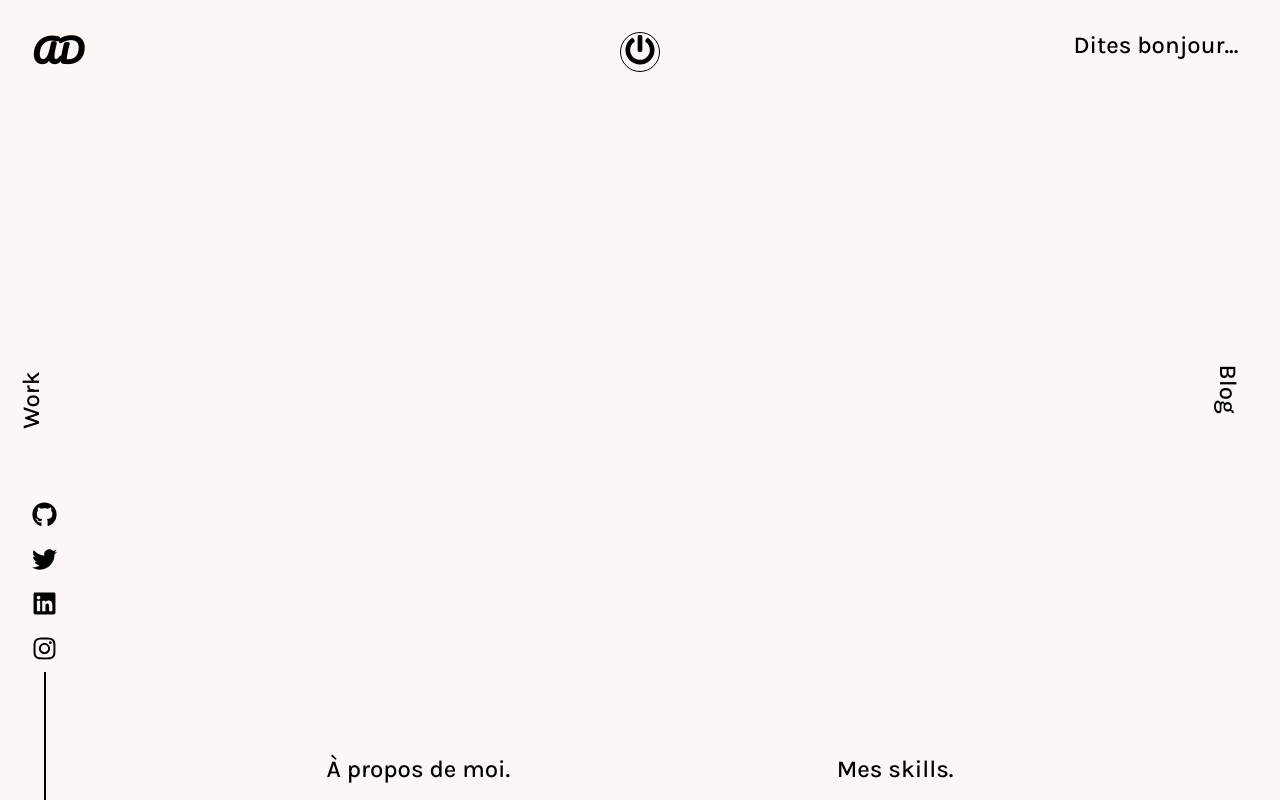
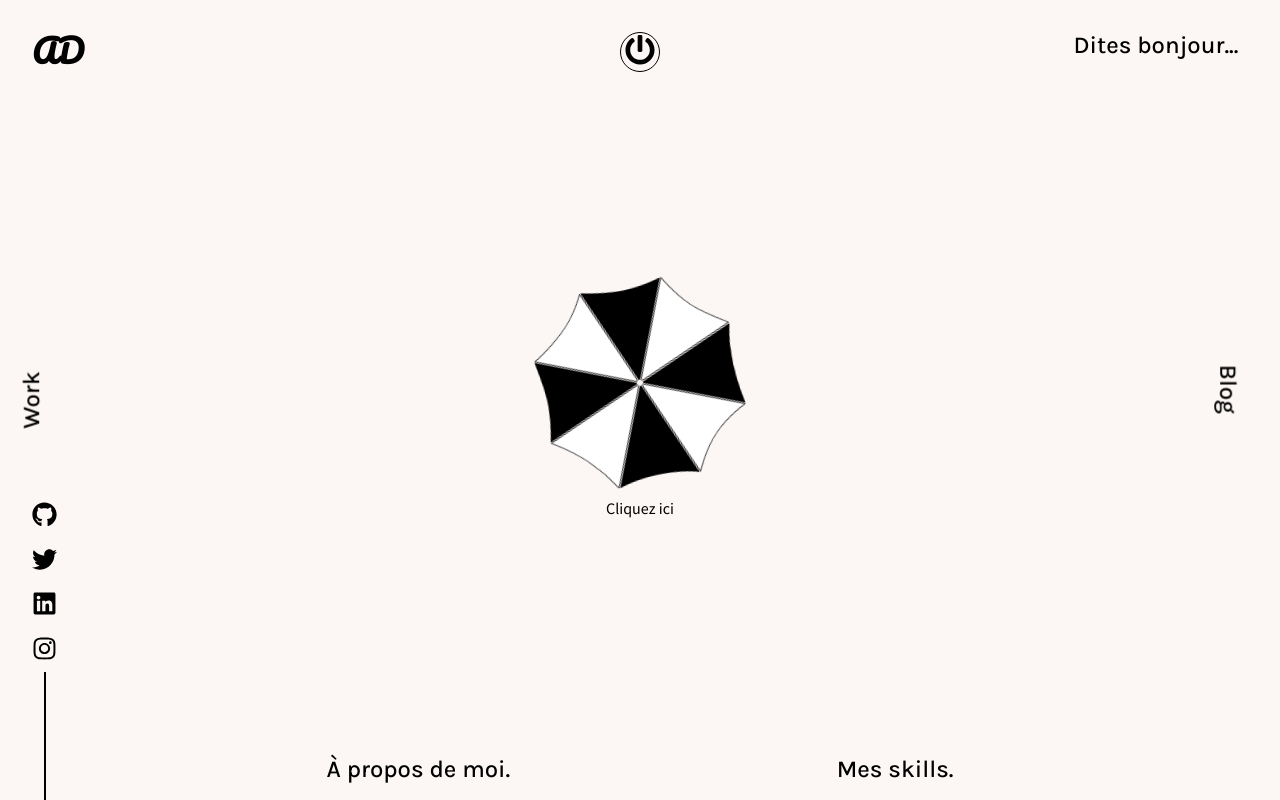
Before and after one commit to adrien-dubois/portfolio-pro, a React (Create React App) app: page / in a window 1280 px wide. Built offline with nearby package versions, Linux system fonts and the light colour scheme.

Commit message:
[WIP]Page components & CSS

```diff
--- a/src/components/AllSvgs.js
+++ b/src/components/AllSvgs.js
@@ -95,65 +95,36 @@ export const PowerBtn = (props) => {
       )
   }
 
-  export const YinYang = (props) => {
+  export const Umbrella = (props) => {
       return (
         <svg
           id="Calque_1"
           data-name="Calque 1"
           xmlns="http://www.w3.org/2000/svg"
-          xmlnsXlink="http://www.w3.org/1999/xlink"
-          viewBox="0 0 472.36 628.07"
+          viewBox="0 0 472.4 472.35"
           {...props}
         >
           <defs>
-            <clipPath id="clip-path" transform="translate(-113.64 -43.93)">
-              <path
-                fill={props.fill}
-                d="M407.24 672h700v700h-700z"
-              />
-            </clipPath>
-            <symbol id="c" data-name="c" viewBox="0 0 12.38 19.66">
-              <path d="M7.33 19.66v-4.35h5.05v-3.5H7.33v-6.5a1.86 1.86 0 0 1 .42-1.43 2.57 2.57 0 0 1 1.67-.38h2.52V0H7.75C5.81 0 4.44.4 3.62 1.2s-1.2 2.18-1.2 4.11v6.5H0v3.5h2.42v4.35Z" />
-            </symbol>
             <style>
-              {".cls-2{fill:#fff;stroke:#000;stroke-miterlimit:10;stroke-width:2px}"}
+              {".cls-1{fill:#fff;stroke:#000;stroke-miterlimit:10;stroke-width:2px}"}
             </style>
           </defs>
           <path
-            d="M348.32 272.72h3.36l94.08-227.36c-8.4 1.64-50.4 10.08-95.76 10.08-54.88 0-73.36-5.6-95.76-10.08Z"
-            transform="translate(-113.64 -43.93)"
+          fill={props.fill}
+          d="M234.72 228.79H238L332.16 1.43c-8.4 1.64-50.4 10.08-95.76 10.08-54.88 0-73.36-5.6-95.76-10.08Z" />
+          <path
+            className="cls-1"
+            d="M240.32 229.91c1.12.56 1.68 1.68 2.24 2.24l227.36-94.08c-8.4-3.92-50.4-24.08-81.2-54.88s-50.4-71.68-54.32-80.64Z"
           />
+          <path d="m471 140.31-227.32 94.08v3.36L471 331.83c-2.8-8.4-14.56-47.6-13.44-101.92 1.16-52.64 10.68-82.32 13.44-89.6ZM1.76 140.31c2.24 7.84 12.88 47 12.88 90.16 0 42.56-11.2 92.4-13.44 101.36l227.36-94.08v-3.36Z" />
           <path
-            className="cls-2"
-            d="M353.92 273.84c1.12.56 1.68 1.68 2.24 2.24L583.52 182c-8.4-3.92-50.4-24.08-81.2-54.88S451.92 55.44 448 46.48Z"
-            transform="translate(-113.64 -43.93)"
+            className="cls-1"
+            d="M229.68 232.15c.56-1.12 1.68-1.68 2.24-2.24L137.84 2.55c-4.48 7.28-29.12 45.92-51 71.12-28.56 32.48-75.6 59.33-84.56 64.4ZM242.56 240.55c-.56 1.12-1.68 1.68-2.24 2.24l94.08 227.36c4.48-7.28 27.44-44.8 62.16-79a388.6 388.6 0 0 1 73.36-56.56Z"
           />
+          <path d="M238 243.91h-3.36L140 471.27c9.52-1.68 59.92-11.2 99.12-11.76 38.64-.56 84 9.52 93 11.76Z" />
           <path
-            d="m584.64 184.24-227.36 94.08v3.36l227.36 94.08c-2.8-8.4-14.56-47.6-13.44-101.92 1.12-52.64 10.64-82.32 13.44-89.6ZM115.36 184.24c2.24 7.84 12.88 47 12.88 90.16 0 42.56-11.2 92.4-13.44 101.36l227.36-94.08v-3.36Z"
-            transform="translate(-113.64 -43.93)"
-          />
-          <path
-            className="cls-2"
-            d="M343.28 276.08c.56-1.12 1.68-1.68 2.24-2.24L251.44 46.48c-4.48 7.28-29.12 45.92-51 71.12-28.56 32.48-75.6 59.36-84.56 64.4ZM356.16 284.48c-.56 1.12-1.68 1.68-2.24 2.24L448 514.08c4.48-7.28 27.44-44.8 62.16-79a388.66 388.66 0 0 1 73.36-56.56Z"
-            transform="translate(-113.64 -43.93)"
-          />
-          <path
-            d="M351.68 287.84h-3.36L253.68 515.2c9.52-1.68 59.92-11.2 99.12-11.76 38.64-.56 84 9.52 93 11.76Z"
-            transform="translate(-113.64 -43.93)"
-          />
-          <path
-            className="cls-2"
-            d="M345.52 286.72c-1.12-.56-1.68-1.68-2.24-2.24L116.48 378c7.84 3.92 45.36 22.4 76.72 56 31.92 34.16 54.32 71.68 58.24 79.52Z"
-            transform="translate(-113.64 -43.93)"
-          />
-          <use
-            width={12.38}
-            height={19.66}
-            transform="matrix(1 0 0 -1 293.98 628.07)"
-            xlinkHref="#c"
-            style={{
-              clipPath: "url(#clip-path)",
-            }}
+            className="cls-1"
+            d="M231.92 242.79c-1.12-.56-1.68-1.68-2.24-2.24L2.88 334.07c7.84 3.92 45.36 22.4 76.72 56 31.92 34.16 54.32 71.68 58.24 79.52Z"
           />
         </svg>
       )
--- a/src/components/Main.js
+++ b/src/components/Main.js
@@ -1,9 +1,10 @@
-import React from "react";
+import React, { useState } from "react";
 import { NavLink } from "react-router-dom";
-import styled from "styled-components";
+import styled, { keyframes } from "styled-components";
 import LogoComponent from "../subComponents/LogoComponent";
 import PowerButton from "../subComponents/PowerButton";
 import SocialIcons from "../subComponents/SocialIcons";
+import { Umbrella } from "./AllSvgs";
 
 
 
@@ -77,13 +78,58 @@ text-decoration: none;
 z-index: 1;
 `
 
+const rotate = keyframes`
+from{
+    transform: rotate(0);
+}
+to{
+    transform: rotate(360deg);
+}
+`
+
+const Center = styled.button`
+position: absolute;
+top: ${props => props.click ? '85%' : '50%' };
+left: ${props => props.click ? '92%' : '50%' };
+transform: translate(-50%,-50%);
+border: none;
+outline: none;
+background-color: transparent;
+cursor: pointer;
+
+display: flex;
+flex-direction: column;
+justify-content: center;
+align-items: center;
+transition: all 1s ease;
+
+&>:first-child{
+    animation: ${rotate} infinite 4.5s linear;
+}
+
+&>:last-child{
+    display: ${props => props.click ? 'none' : 'inline-block' };
+    padding-top: 1rem;
+}
+`
+
 const Main = () => {
+
+    const [click, setClick] = useState(false);
+
+    const handleClick = () => setClick(!click);
+
     return (
         <MainContainer>
             <Container>
                 <PowerButton />
                 <LogoComponent />
                 <SocialIcons />
+
+                <Center click={click}>
+                    <Umbrella onClick={()=> handleClick()} width={click ? 120 : 200} height={click ? 120 : 200} fill='currentColor' />
+                    <span>Cliquez ici</span>
+                </Center>
 
                 <Contact target="_blank" to={{pathname:"mailto:adrien-dubois@white-umbrella.fr"}}>
                     <h2>
```
Also changed, not shown: src/assets/svg/umbrella-black.svg.
